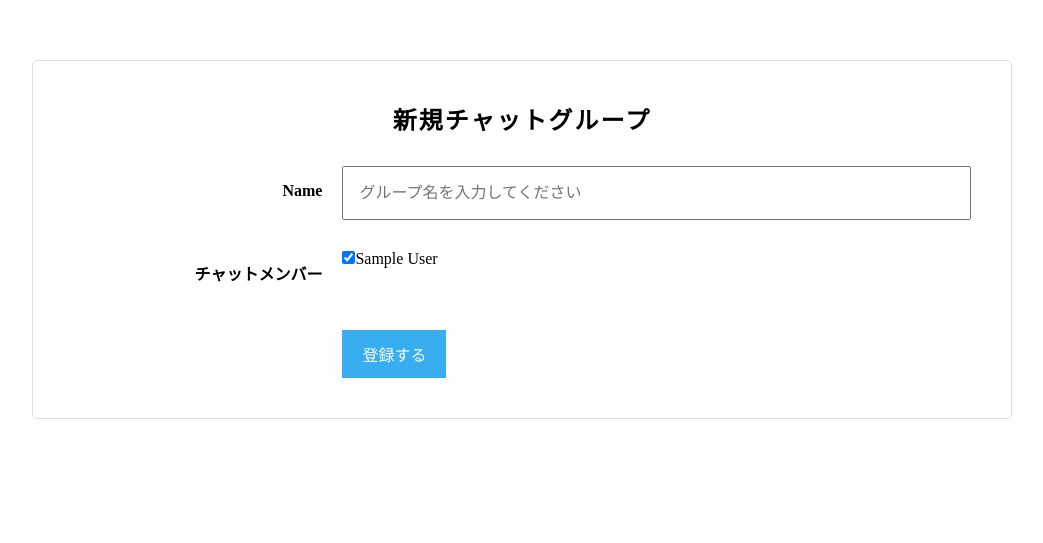
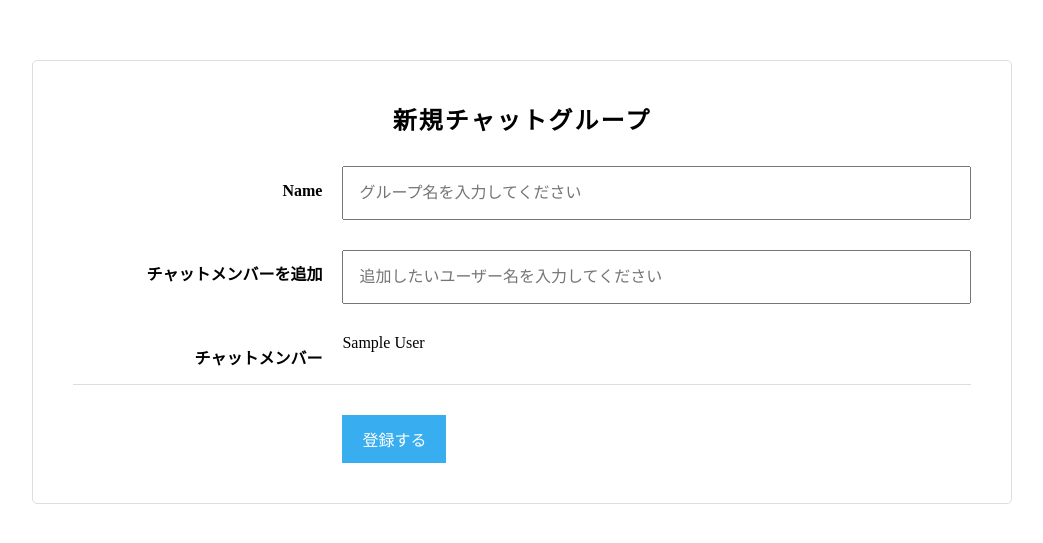
Before and after one commit to silk-k/chat-space, a Rails app: page /groups/new in a window 1280 px wide. Shown: the top 543 px of the page, without its empty margins (118-1161 px from the left). Run offline with Rails 7, Linux system fonts and the light colour scheme; the visitor is signed in with stand-in values (Sample User, id 1); style sheets or scripts are compiled from the project's sources; some libraries are stand-ins or nearby versions.

Commit message:
Hamlのコメントアウト解除

```diff
--- a/app/views/groups/_form.html.haml
+++ b/app/views/groups/_form.html.haml
@@ -11,31 +11,27 @@
     .chat-group-form__field--right
       = f.text_field :name, class: 'chat__group_name chat-group-form__input', placeholder: 'グループ名を入力してください'
   .chat-group-form__field.clearfix
-    / この部分はインクリメンタルサーチ（ユーザー追加の非同期化のときに使用します
-    /
-      <div class='chat-group-form__field--left'>
-      <label class="chat-group-form__label" for="chat_group_チャットメンバーを追加">チャットメンバーを追加</label>
-      </div>
-      <div class='chat-group-form__field--right'>
-      <div class='chat-group-form__search clearfix'>
-      <input class='chat-group-form__input' id='user-search-field' placeholder='追加したいユーザー名を入力してください' type='text'>
-      </div>
-      <div id='user-search-result'></div>
-      </div>
+
+    .chat-group-form__field--left
+      %label.chat-group-form__label{:for => "chat_group_チャットメンバーを追加"} チャットメンバーを追加
+    .chat-group-form__field--right
+      .chat-group-form__search.clearfix
+        %input#user-search-field.chat-group-form__input{:placeholder => "追加したいユーザー名を入力してください", :type => "text"}/
+      #user-search-result
+
   .chat-group-form__field.clearfix
     .chat-group-form__field--left
       %label.chat-group-form__label{:for => "chat_group_チャットメンバー"} チャットメンバー
     .chat-group-form__field--right
       / グループ作成機能の追加時はここにcollection_check_boxesの記述を入れてください
-      = f.collection_check_boxes :user_ids, User.all, :id, :name
+      =current_user.name
       / この部分はインクリメンタルサーチ（ユーザー追加の非同期化のときに使用します
       /
-        <div id='chat-group-users'>
-        <div class='chat-group-user clearfix' id='chat-group-user-22'>
-        <input name='chat_group[user_ids][]' type='hidden' value='22'>
-        <p class='chat-group-user__name'>seo_kyohei</p>
-        </div>
-        </div>
+    #chat-group-users
+    #chat-group-user-22.chat-group-user.clearfix
+    %input{:name => "chat_group[user_ids][]", :type => "hidden", :value => "22"}/
+    %p.chat-group-user__name
+
   .chat-group-form__field.clearfix
     .chat-group-form__field--left
     .chat-group-form__field--right
```
